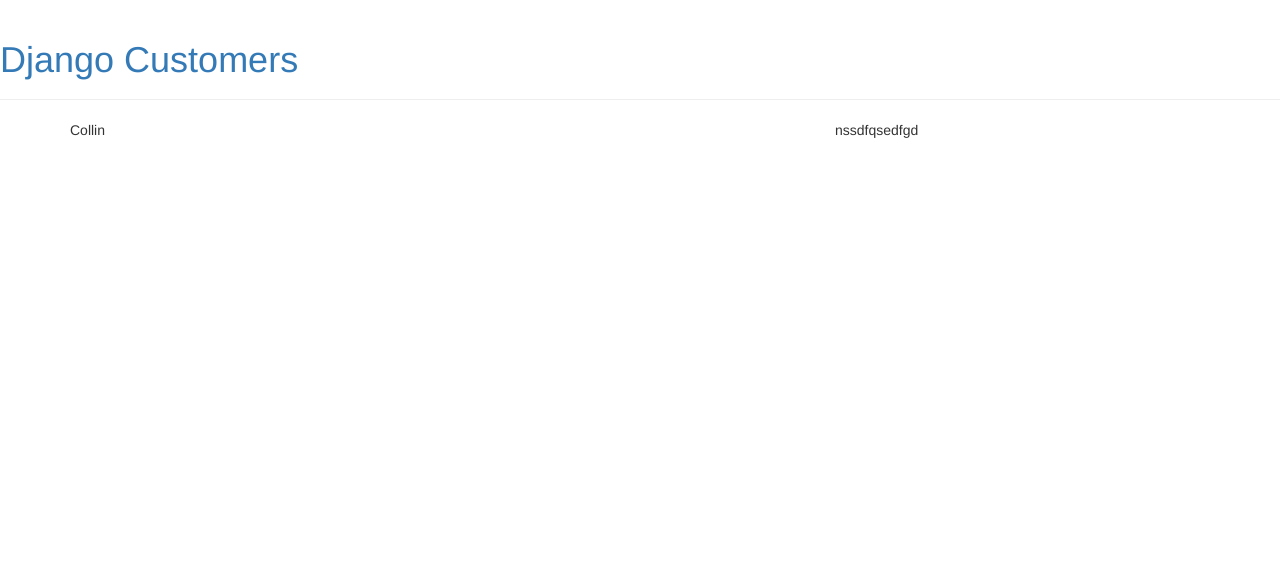
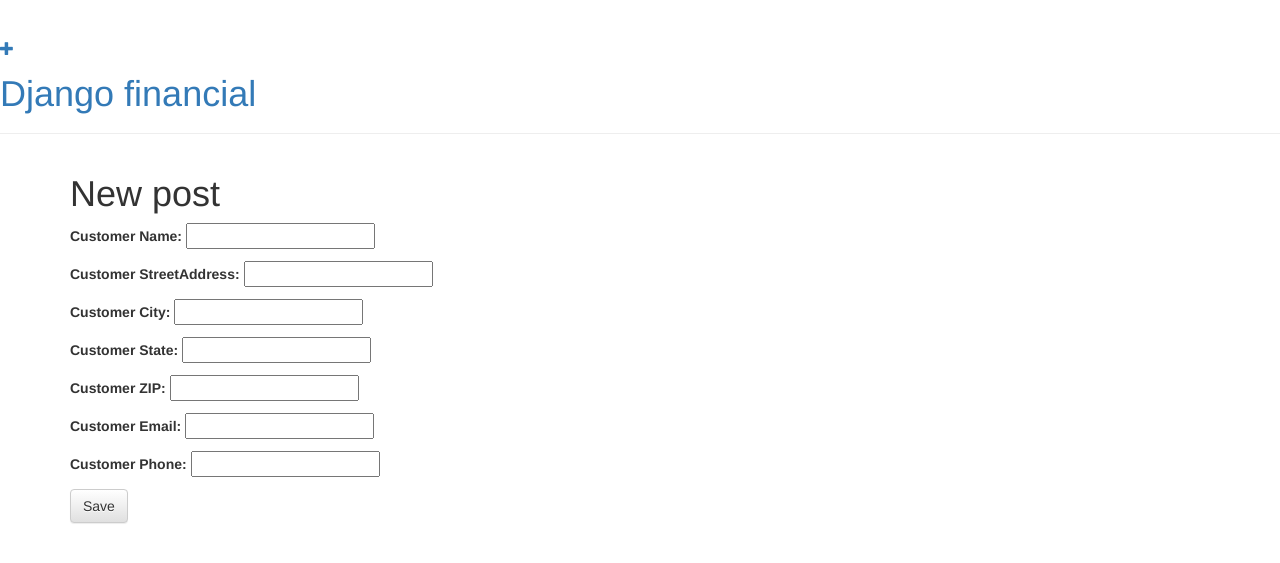
Before and after one commit to cbuus/ISQA-4380-Spring-2018-df-cbuus, a Django app: page /customer/new/ in a window 1280 px wide. Shown: the top 563 px of the page. Run offline with Django 3.2, Linux system fonts and the light colour scheme; data comes from the database, SQL or seed files in the repository; both versions use the stored data as it was after the commit; some libraries are stand-ins or nearby versions.

Commit message:
more code changes

```diff
--- /dev/null
+++ b/financial/forms.py
@@ -0,0 +1,10 @@
+from django import forms
+
+from .models import Customer
+
+class CustomerForm(forms.ModelForm):
+
+    class Meta:
+        model = Customer
+        fields = ('customer_Name', 'customer_StreetAddress','customer_City','customer_State','customer_ZIP','customer_Email','customer_Phone',
+        )
--- a/financial/templates/financial/base.html
+++ b/financial/templates/financial/base.html
@@ -1,5 +1,6 @@
 {% load staticfiles %}
 <html>
+
 <head>
   <title>Django financial</title>
   <link rel="stylesheet" href="//maxcdn.bootstrapcdn.com/bootstrap/3.2.0/css/bootstrap.min.css">
@@ -7,17 +8,21 @@
   <link href='//fonts.googleapis.com/css?family=Lobster&subset=latin,latin-ext' rel='stylesheet' type='text/css'>
   <link rel="stylesheet" href="{% static 'css/blog.css' %}">
 </head>
+
 <body>
   <div class="page-header">
+    <a href="{% url 'customer_new' %}" class="top-menu"><span class="glyphicon glyphicon-plus"></span></a>
+
+
     <h1><a href="/">Django financial</a></h1>
   </div>
   <div class="content container">
     <div class="row">
       <div class="col-md-8">
-            {% block content %}
-            {% endblock %}
+        {% block content %} {% endblock %}
       </div>
     </div>
   </div>
 </body>
+
 </html>
--- a/financial/templates/financial/customer_edit.html
+++ b/financial/templates/financial/customer_edit.html
@@ -0,0 +1,9 @@
+{% extends 'financial/base.html' %}
+
+{% block content %}
+    <h1>New post</h1>
+    <form method="CUSTOMER" class="customer-form">{% csrf_token %}
+        {{ customer.as_p }}
+        <button type="submit" class="save btn btn-default">Save</button>
+    </form>
+{% endblock %}
--- a/financial/templates/financial/customer_list.html
+++ b/financial/templates/financial/customer_list.html
@@ -1,5 +1,6 @@
 {% load staticfiles %}
 <html>
+
 <head>
   <title>Django Financial</title>
   <link rel="stylesheet" href="//maxcdn.bootstrapcdn.com/bootstrap/3.2.0/css/bootstrap.min.css">
@@ -7,9 +8,13 @@
   <link href='//fonts.googleapis.com/css?family=Lobster&subset=latin,latin-ext' rel='stylesheet' type='text/css'>
   <link rel="stylesheet" href="{% static 'css/blog.css' %}">
 </head>
+
 <body>
   <div class="page-header">
-            <h1><a href=""{% url 'customer_detail' %}"">Django Customers</a></h1>
+      <h2><a href="/">Home</a></h2>
+      <h2><a href="{% url 'customer_list' %}">Django Customer</a></h2>
+      <h2><a href="">Django Admin</a></h2>
+    <h1>Django Customer</h1>
   </div>
 
   <div class="content container">
@@ -17,12 +22,15 @@
       <div class="col-md-8">
         {% for customer in customers %}
         <div class="date">
-                            {{ customer.customer_Name}}
-                        </div>
+          <li>
+            <h1><a href="{% url 'customer_details' pk=customer.pk %}">{{ customer.customer_Name }}</a></h1>
+            <li>
         </div>
         {% endfor %}
+        <a href="{% url 'customer_new' %}" class="top-menu"><span class="glyphicon glyphicon-plus"></span></a>
       </div>
     </div>
   </div>
 </body>
+
 </html>
--- a/financial/urls.py
+++ b/financial/urls.py
@@ -3,7 +3,7 @@
 
 urlpatterns = [
     url(r'^$',views.home, name='Home'),
-    url(r'^customer', views.customer_list, name='customer_list'),
-    url(r'^customer/detail', views.customer_details, name='customer_detail'),
-
+    url(r'^customer$', views.customer_list, name='customer_list'),
+    url(r'^post/(?P<pk>\d+)/$', views.customer_details, name='customer_details'),
+    url(r'^customer/new/$', views.customer_new, name='customer_new'),
 ]
--- a/financial/views.py
+++ b/financial/views.py
@@ -2,18 +2,32 @@
 from django.utils import timezone
 from django.shortcuts import render, get_object_or_404
 from .models import Customer
+from .forms import CustomerForm
 
 def home(request):
     return render(request, 'financial/home.html', {})
 
 def customer_list(request):
-    customers = Customer.objects.filter()
+    customers = Customer.objects.all
     return render(request, 'financial/customer_list.html', {'customers': customers})
 
-def customer_details(request):
-    customers = Customer.objects.filter()
-    return render(request, 'financial/customer_details.html', {'customers': customers})
+def customer_details(request, pk):
+    customer = get_object_or_404(Customer, pk=pk)
+    return render(request, 'financial/customer_details.html', {'customer': customer})
 
-def stock_list(request):
-    stocks = Stock.objects.filter()
-    return render(request, 'financial/stock_list.html', {'stocks': stocks})
+def customer_new(request):
+    if request.method == "CUSTOMER":
+        customer = CustomerForm(request.CUSTOMER)
+        if customer.is_valid():
+            customer = form.save(commit=False)
+            customer.customer_Name = request.user
+            customer.save()
+            return redirect('customer_detail', pk=customer.pk)
+    else:
+        customer = CustomerForm()
+    return render(request, 'financial/customer_edit.html', {'customer': customer})
+
+
+def customer_new(request):
+    customer = CustomerForm()
+    return render(request, 'financial/customer_edit.html', {'customer': customer})
```
Also changed, not shown: financial/templates/financial/customer_details.html (+18 -0 lines), financial/templates/financial/home.html (+8 -10 lines), db.sqlite3. Lines whose indentation alone changed are shown as unchanged.
